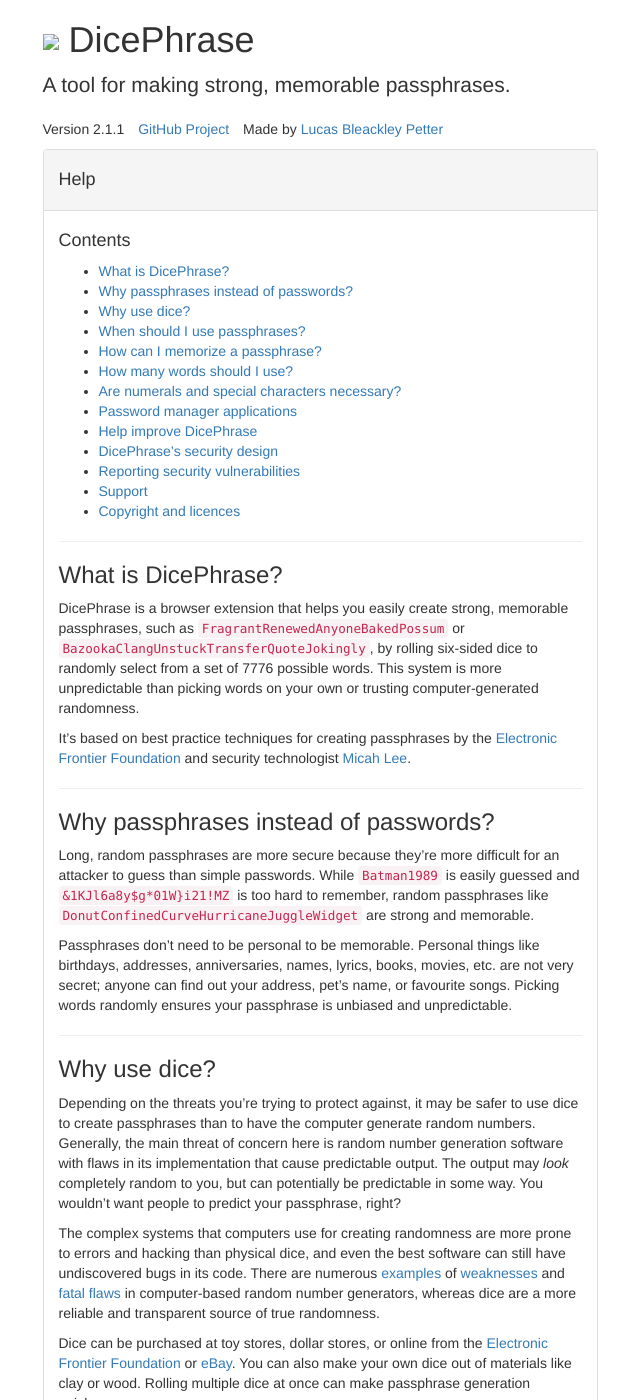
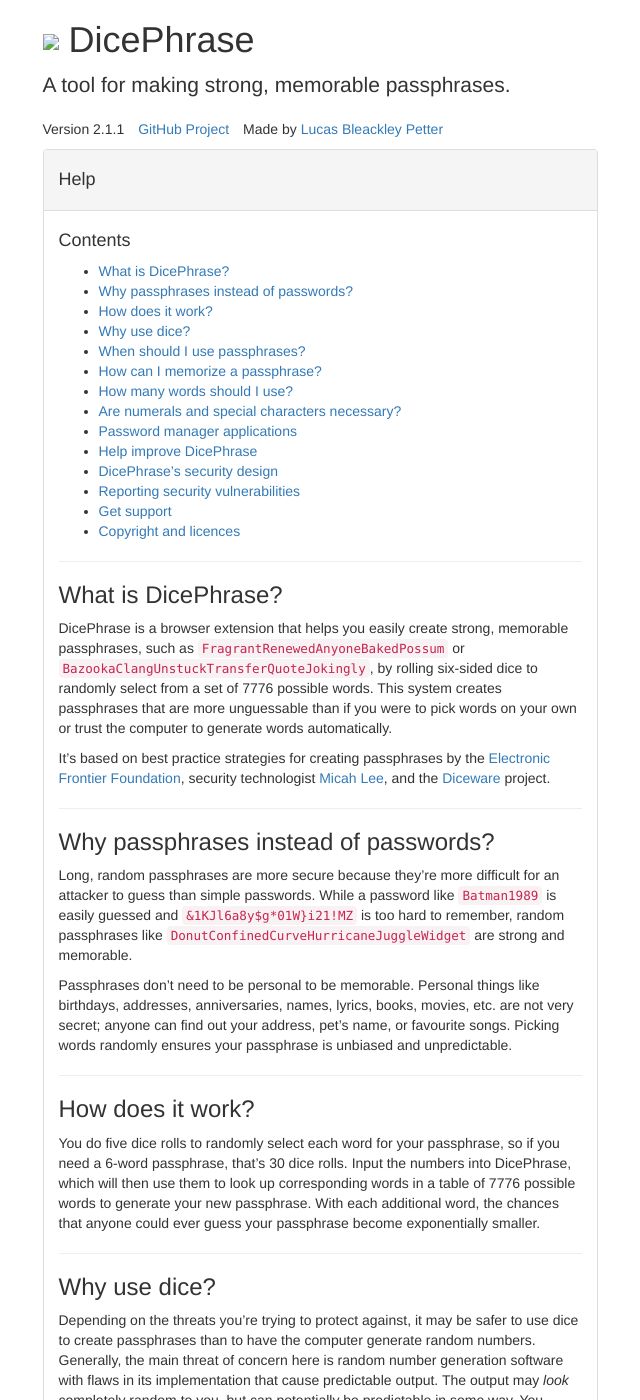
Before and after one commit to DicePhrase/dicephrase, a Jekyll site: the page built from doc/help.md, in a window 1280 px wide and 1400 px high. Shown: the whole window, without its empty margins (320-960 px from the left). Built offline with Jekyll 4.4.1, drawn with Linux system fonts in a browser that asks for light colours; nearby versions of some CDN libraries; library files that are not in the unit come from our copies; some of the changed text lies outside the part shown.

```diff
--- a/doc/help.md
+++ b/doc/help.md
@@ -6,6 +6,7 @@ title: Help
 #### Contents
 - [What is DicePhrase?](#what-is-dicephrase)
 - [Why passphrases instead of passwords?](#why-passphrases-instead-of-passwords)
+- [How does it work?](#how-does-it-work)
 - [Why use dice?](#why-use-dice)
 - [When should I use passphrases?](#when-should-i-use-passphrases)
 - [How can I memorize a passphrase?](#how-can-i-memorize-a-passphrase)
@@ -15,24 +16,30 @@ title: Help
 - [Help improve DicePhrase](#help-improve-dicephrase)
 - [DicePhrase's security design](#dicephrases-security-design)
 - [Reporting security vulnerabilities](#reporting-security-vulnerabilities)
-- [Support](#support)
+- [Get support](#get-support)
 - [Copyright and licences](#copyright-and-licences)
 
 ---
 
 ### What is DicePhrase?
 
-DicePhrase is a browser extension that helps you easily create strong, memorable passphrases, such as `FragrantRenewedAnyoneBakedPossum` or `BazookaClangUnstuckTransferQuoteJokingly`, by rolling six-sided dice to randomly select from a set of 7776 possible words. This system is more unpredictable than picking words on your own or trusting computer-generated randomness.
+DicePhrase is a browser extension that helps you easily create strong, memorable passphrases, such as `FragrantRenewedAnyoneBakedPossum` or `BazookaClangUnstuckTransferQuoteJokingly`, by rolling six-sided dice to randomly select from a set of 7776 possible words. This system creates passphrases that are more unguessable than if you were to pick words on your own or trust the computer to generate words automatically.
 
-It's based on best practice techniques for creating passphrases by the [Electronic Frontier Foundation](https://www.eff.org/dice) and security technologist [Micah Lee](https://firstlook.org/theintercept/2015/03/26/passphrases-can-memorize-attackers-cant-guess/).
+It's based on best practice strategies for creating passphrases by the [Electronic Frontier Foundation](https://www.eff.org/dice), security technologist [Micah Lee](https://firstlook.org/theintercept/2015/03/26/passphrases-can-memorize-attackers-cant-guess/), and the [Diceware](http://world.std.com/~reinhold/diceware.html) project.
 
 ---
 
 ### Why passphrases instead of passwords?
 
-Long, random passphrases are more secure because they're more difficult for an attacker to guess than simple passwords. While `Batman1989` is easily guessed and `&1KJl6a8y$g*01W}i21!MZ` is too hard to remember, random passphrases like `DonutConfinedCurveHurricaneJuggleWidget` are strong and memorable.
+Long, random passphrases are more secure because they're more difficult for an attacker to guess than simple passwords. While a password like `Batman1989` is easily guessed and `&1KJl6a8y$g*01W}i21!MZ` is too hard to remember, random passphrases like `DonutConfinedCurveHurricaneJuggleWidget` are strong and memorable.
 
 Passphrases don't need to be personal to be memorable. Personal things like birthdays, addresses, anniversaries, names, lyrics, books, movies, etc. are not very secret; anyone can find out your address, pet's name, or favourite songs. Picking words randomly ensures your passphrase is unbiased and unpredictable.
+
+---
+
+### How does it work?
+
+You do five dice rolls to randomly select each word for your passphrase, so if you need a 6-word passphrase, that's 30 dice rolls. Input the numbers into DicePhrase, which will then use them to look up corresponding words in a table of 7776 possible words to generate your new passphrase. With each additional word, the chances that anyone could ever guess your passphrase become exponentially smaller.
 
 ---
 
@@ -169,7 +176,7 @@ If you find a security vulnerability, please report it by sending detailed infor
 
 ---
 
-### Support
+### Get support
 
 If you need assistance with DicePhrase and your issue wasn't resolved by reading this help document, you can get in touch [here](https://www.lucaspetter.com/contact/) or on [Twitter](https://twitter.com/lucasbpetter).
 
```
Also changed, not shown: other parts of doc/help.md (+2 -2 lines), BUILD.md (+2 -2 lines), README.md.
